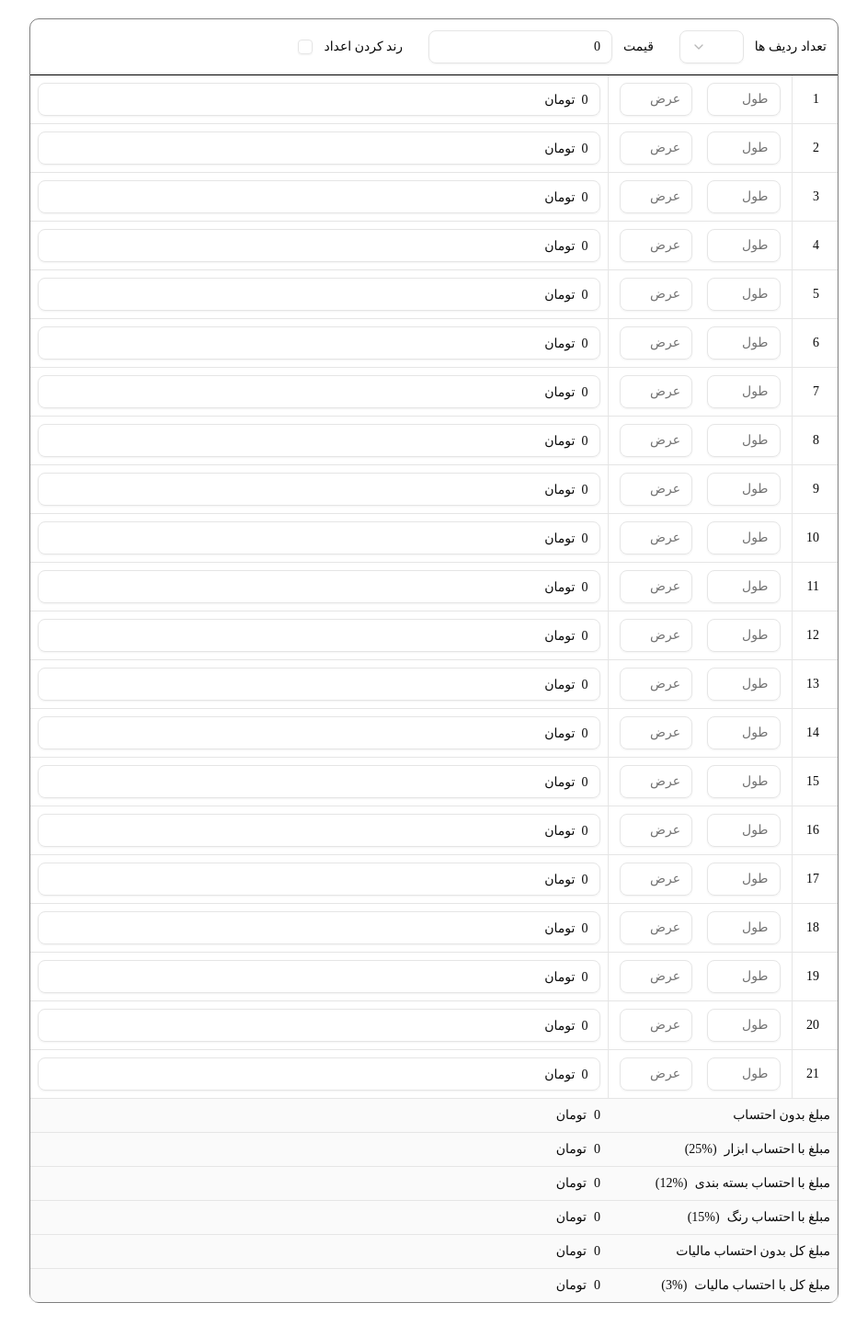
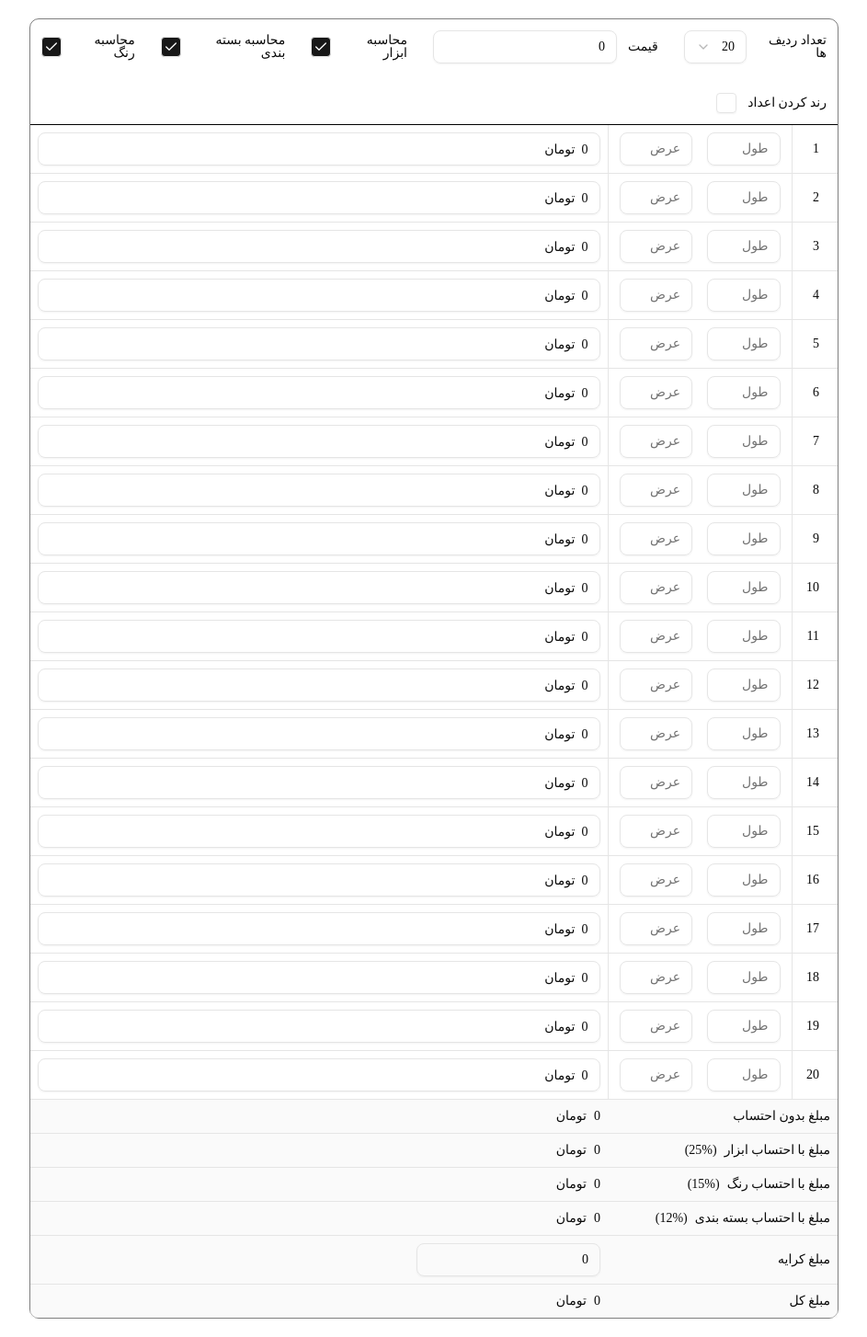
Before and after one commit to HoseinParvaresh/Invoice-project, a Next.js app: page / in a window 1280 px wide. Shown: the whole page at 92% size, without its empty margins (168-1111 px from the left). Built offline with nearby package versions, Linux system fonts and the light colour scheme; a web font is replaced by a local one.

Commit message:
update code and add checkbox for tools and packing and coloring

```diff
--- a/src/components/ui/checkbox.jsx
+++ b/src/components/ui/checkbox.jsx
@@ -12,14 +12,14 @@ function Checkbox({
     <CheckboxPrimitive.Root
       data-slot="checkbox"
       className={cn(
-        "peer border-input data-[state=checked]:bg-primary data-[state=checked]:text-primary-foreground focus-visible:border-ring focus-visible:ring-ring/50 aria-invalid:ring-destructive/20 aria-invalid:border-destructive size-4 shrink-0 rounded-[4px] border shadow-xs transition-shadow outline-none focus-visible:ring-[3px] disabled:cursor-not-allowed disabled:opacity-50",
+        "peer border-input data-[state=checked]:bg-primary data-[state=checked]:text-primary-foreground focus-visible:border-ring focus-visible:ring-ring/50 aria-invalid:ring-destructive/20 aria-invalid:border-destructive size-5.5 shrink-0 rounded-[4px] border shadow-xs transition-shadow outline-none focus-visible:ring-[3px] disabled:cursor-not-allowed disabled:opacity-50",
         className
       )}
       {...props}>
       <CheckboxPrimitive.Indicator
         data-slot="checkbox-indicator"
         className="flex items-center justify-center text-current transition-none">
-        <CheckIcon className="size-3.5" />
+        <CheckIcon className="size-4" />
       </CheckboxPrimitive.Indicator>
     </CheckboxPrimitive.Root>
   );
--- a/src/pages/index.js
+++ b/src/pages/index.js
@@ -3,20 +3,20 @@
 import { Table, TableBody, TableCell, TableFooter, TableRow } from "@/components/ui/table"
 import { Input } from "@/components/ui/input"
 import { useState } from "react";
-import { formatNumber, roundUpToNearestFive, totalPrice, addPercentage, totalAmountExcludingTax } from "@/utility/utilityFunction";
+import { formatNumber, roundUpToNearestFive, totalPrice, addPercentage, calcTotalAmount } from "@/utility/utilityFunction";
 import { Label } from "@/components/ui/label"
 import { Checkbox } from "@/components/ui/checkbox"
 import { Select, SelectContent, SelectGroup, SelectItem, SelectTrigger, SelectValue } from "@/components/ui/select"
 
 export default function index() {
 
-  const [rowCount, setRowCount] = useState(21)
+  const [rowCount, setRowCount] = useState(20)
 
   const [price, setPrice] = useState(0)
 
   const [roundUp, setRoundUp] = useState(false)
 
-  const [tax, setTax] = useState(3)
+  const [rent, setRent] = useState(0)
 
   const [packagingPercent, setPackagingPercent] = useState(12)
   const [coloringPercent, setColoringPercent] = useState(15)
@@ -48,7 +48,7 @@ export default function index() {
       const unitPrice = parseFloat(price);
 
       if (!isNaN(height) && !isNaN(width) && !isNaN(unitPrice)) {
-        newRows[index].amount = height * width * unitPrice;
+        newRows[index].amount = (height * width * unitPrice) / 10000;
       } else {
         newRows[index].amount = 0;
       }
@@ -76,7 +76,8 @@ export default function index() {
   return (
     <div className="border border-black/50 rounded-lg" dir="rtl">
       {/* top */}
-      <div className="p-3 border-b border-black flex gap-7 items-center">
+      <div className="p-3 border-b border-black flex flex-col gap-8">
+        <div className="flex gap-7">
           {/* rows */}
           <div className="flex gap-3 items-center">
             <Label htmlFor="rowCount">تعداد ردیف ها</Label>
@@ -103,13 +104,31 @@ export default function index() {
             <Label htmlFor="price">قیمت</Label>
             <Input name="price" onChange={(e) => setPrice(Number(e.target.value.replace(/,/g, '')))} value={formatNumber(price)} placeholder="قیمت" className="w-[200px]" />
           </div>
+          {/* tools */}
+          <div className="flex gap-3 items-center">
+            <Label htmlFor="round">محاسبه ابزار</Label>
+            <Checkbox checked={tools} onCheckedChange={(checked) => setTools(checked)} name="tools" />
+          </div>
+          {/* packing */}
+          <div className="flex gap-3 items-center">
+            <Label htmlFor="round">محاسبه بسته بندی</Label>
+            <Checkbox checked={packaging} onCheckedChange={(checked) => setPackaging(checked)} name="packing" />
+          </div>
+          {/* color */}
+          <div className="flex gap-3 items-center">
+            <Label htmlFor="round">محاسبه رنگ</Label>
+            <Checkbox checked={coloring} onCheckedChange={(checked) => setColoring(checked)} name="color" />
+          </div>
+        </div>
+        <div className="flex gap-7">
           {/* round */}
           <div className="flex gap-3 items-center">
             <Label htmlFor="round">رند کردن اعداد</Label>
             <Checkbox onCheckedChange={(checked) => { return checked ? setRoundUp(true) : setRoundUp(false) }} name="round" id="terms-2" />
           </div>
         </div>
-      {/* bottom */}
+      </div>
+      {/* center and bottom */}
       <Table>
         <TableBody>
           {rows.map((row, index) => (
@@ -138,7 +157,7 @@ export default function index() {
             </TableCell>
           </TableRow>
           {/* Amount including tools */}
-          <TableRow>
+          <TableRow className={`${tools ? 'span' : 'hidden'}`}>
             <TableCell colSpan={3}>
               مبلغ با احتساب ابزار
               <span className="mr-2">(%{toolsPercent})</span>
@@ -148,8 +167,19 @@ export default function index() {
               <span className="mr-2">تومان</span>
             </TableCell>
           </TableRow>
+          {/* Amount including coloring */}
+          <TableRow className={`${coloring ? 'span' : 'hidden'}`}>
+            <TableCell colSpan={3}>
+              مبلغ با احتساب  رنگ
+              <span className="mr-2">(%{coloringPercent})</span>
+            </TableCell>
+            <TableCell className="text-right">
+              {addPercentage(totalPrice(rows), coloringPercent)}
+              <span className="mr-2">تومان</span>
+            </TableCell>
+          </TableRow>
           {/* Amount including packing */}
-          <TableRow>
+          <TableRow className={`${packaging ? 'span' : 'hidden'}`}>
             <TableCell colSpan={3}>
               مبلغ با احتساب بسته بندی
               <span className="mr-2">(%{packagingPercent})</span>
@@ -159,35 +189,22 @@ export default function index() {
               <span className="mr-2">تومان</span>
             </TableCell>
           </TableRow>
-          {/* Amount including coloring */}
+          {/* Rent Amount */}
           <TableRow>
             <TableCell colSpan={3}>
-              مبلغ با احتساب  رنگ
-              <span className="mr-2">(%{coloringPercent})</span>
+              مبلغ کرایه
             </TableCell>
             <TableCell className="text-right">
-              {addPercentage(totalPrice(rows), coloringPercent)}
-              <span className="mr-2">تومان</span>
+              <Input name="rent" onChange={(e) => setRent(Number(e.target.value.replace(/,/g, '')))} value={formatNumber(rent)} placeholder="کرایه" className="w-[200px]" />
             </TableCell>
           </TableRow>
-          {/* total Amount Excluding Tax */}
+          {/* total Amount */}
           <TableRow>
             <TableCell colSpan={3}>
-              مبلغ کل بدون احتساب مالیات
+              مبلغ کل
             </TableCell>
             <TableCell className="text-right">
-              {formatNumber(totalAmountExcludingTax(packaging, coloring, tools, packagingPercent, coloringPercent, toolsPercent, totalPrice(rows)))}
-              <span className="mr-2">تومان</span>
-            </TableCell>
-          </TableRow>
-          {/* total Amount include Tax */}
-          <TableRow>
-            <TableCell colSpan={3}>
-              مبلغ کل با احتساب مالیات
-              <span className="mr-2">(%{tax})</span>
-            </TableCell>
-            <TableCell className="text-right">
-              {addPercentage(totalAmountExcludingTax(packaging, coloring, tools, packagingPercent, coloringPercent, toolsPercent, totalPrice(rows)), tax)}
+              {formatNumber(calcTotalAmount(packaging, coloring, tools, packagingPercent, coloringPercent, toolsPercent, rent, totalPrice(rows)))}
               <span className="mr-2">تومان</span>
             </TableCell>
           </TableRow>
--- a/src/utility/utilityFunction.js
+++ b/src/utility/utilityFunction.js
@@ -11,13 +11,13 @@ function totalPrice(rows) {
 function addPercentage(amount, percent) {
     return formatNumber(amount * (1 + percent / 100))
 }
-function totalAmountExcludingTax(packaging, coloring, tools, packagingPercent, coloringPercent, toolsPercent, amount) {
+function calcTotalAmount(packaging, coloring, tools, packagingPercent, coloringPercent, toolsPercent, rent ,amount) {
     const totalPercent =
         (packaging ? packagingPercent : 0) +
         (coloring ? coloringPercent : 0) +
         (tools ? toolsPercent : 0);
 
-    return amount * (1 + totalPercent / 100)
+    return (amount * (1 + totalPercent / 100)) + rent
 }
 
-export { formatNumber, roundUpToNearestFive, totalPrice, addPercentage, totalAmountExcludingTax }
+export { formatNumber, roundUpToNearestFive, totalPrice, addPercentage, calcTotalAmount }
```
Lines whose indentation alone changed are shown as unchanged.
